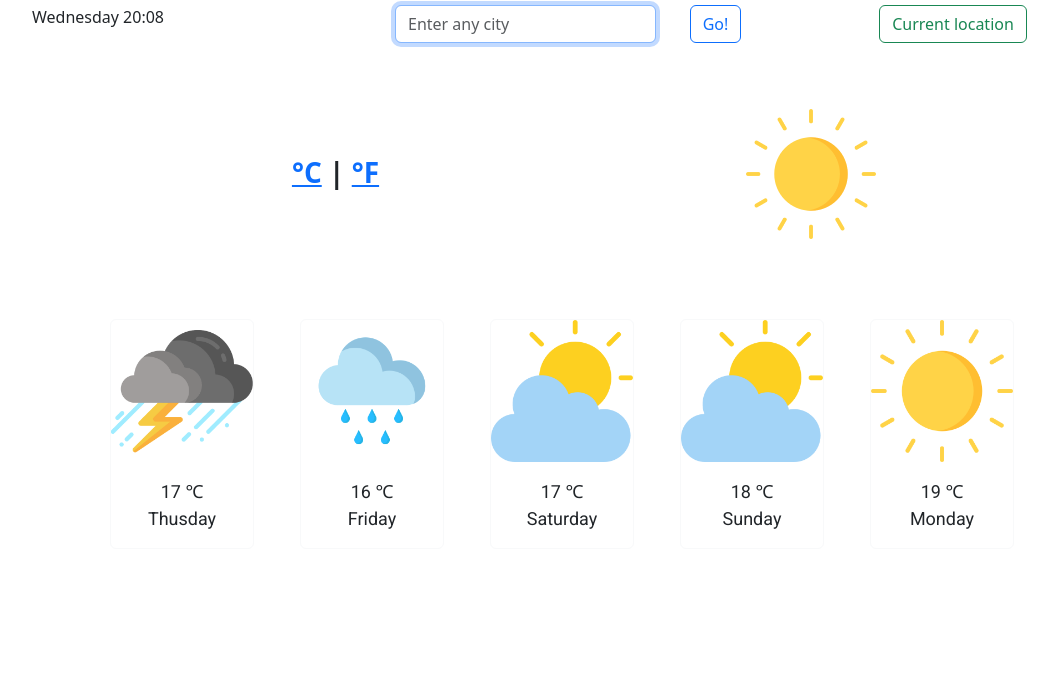
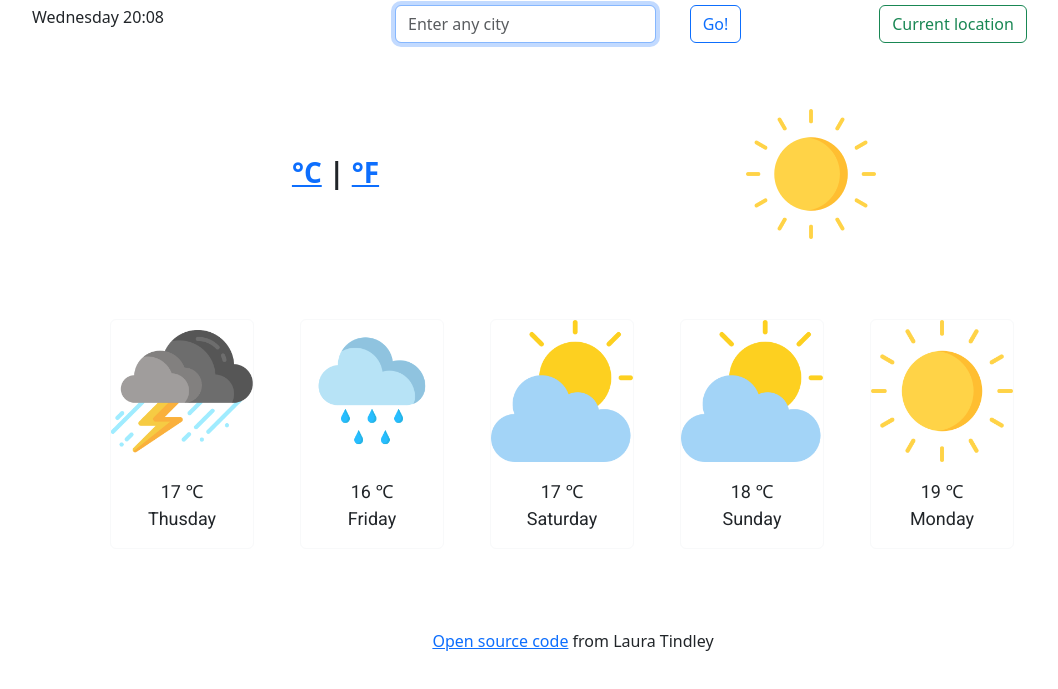
Before and after one commit to lauratindley/weather-app-git, a plain HTML site: page index.html in a window 1280 px wide. Shown: the part 121-810 px from the top of the page, without its empty margins (67-1125 px from the left). Drawn offline with nearby package versions, Linux system fonts and the light colour scheme; no server answers.

Commit message:
Added link to github repository

```diff
--- a/index.html
+++ b/index.html
@@ -167,6 +167,12 @@
           </div>
         </div>
       </form>
+      <p class="github-link">
+        <a href="https://github.com/lauratindley/weather-app-git"
+          >Open source code</a
+        >
+        from Laura Tindley
+      </p>
     </div>
     <script src="src/index.js"></script>
   </body>
--- a/src/styles.css
+++ b/src/styles.css
@@ -29,3 +29,9 @@ h1 {
   font-size: 18px;
   font-family: "Roboto", sans-serif;
 }
+
+.github-link {
+  display: block;
+  text-align: center;
+  margin-top: 80px;
+}
```
